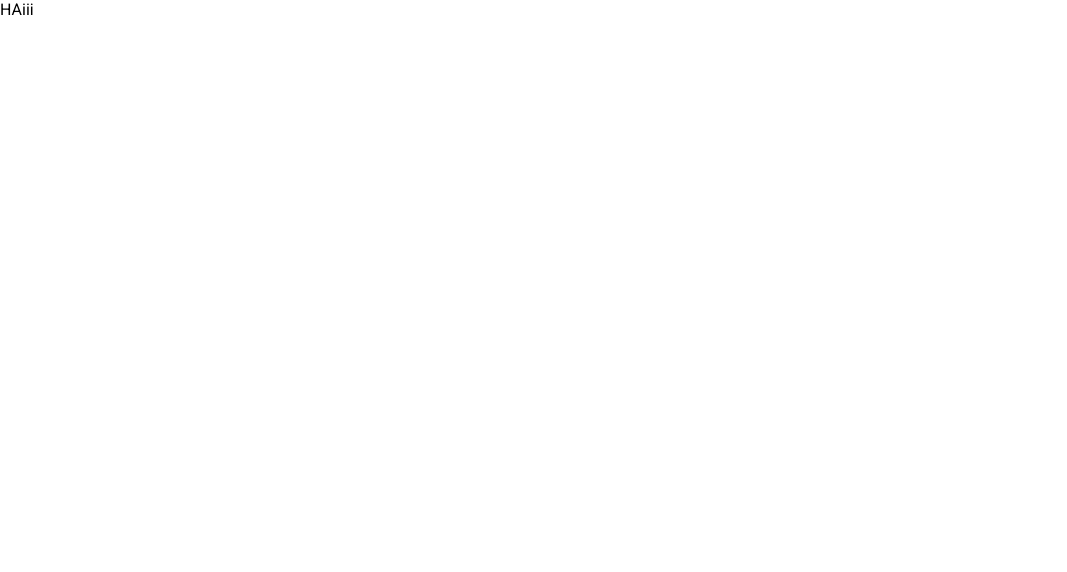
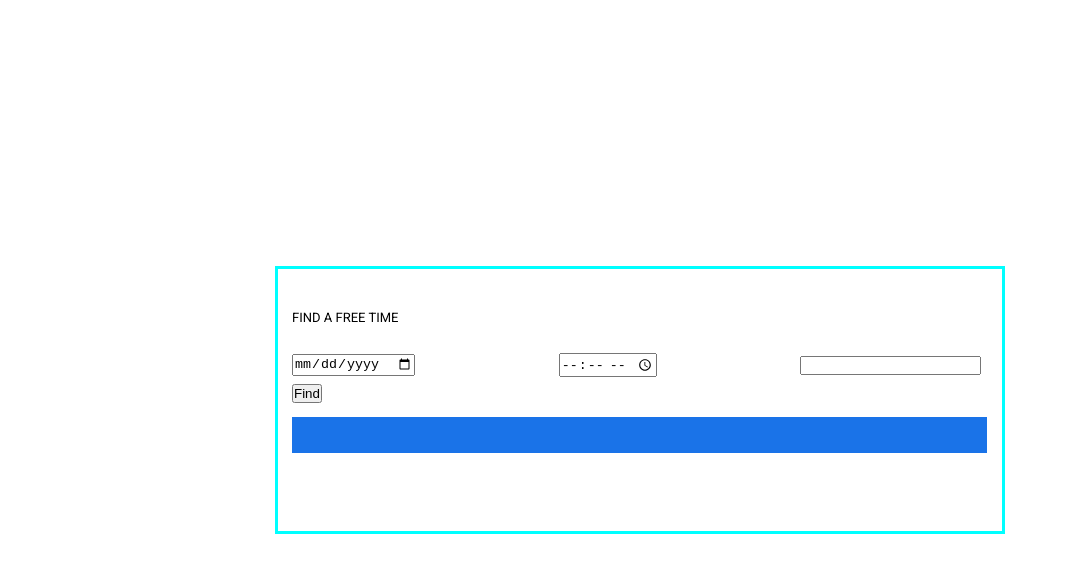
Before and after one commit to ArunRaj2136/Booking-Slot, a React (Create React App) app: page / in a window 1280 px wide. Shown: the top 572 px of the page, without its empty margins (0-1067 px from the left). Built offline with nearby package versions, Linux system fonts and the light colour scheme.

Commit message:
Baisc Layout setup

```diff
--- a/src/App.jsx
+++ b/src/App.jsx
@@ -1,7 +1,20 @@
 import React from "react";
+import "./app.scss";
 
 function App() {
-  return <div>HAiii</div>;
+  return (
+    <div className="container">
+      <p className="title">find a free time</p>
+      <div className="inputs__container">
+        <input type="date"></input>
+        <input type="time"></input>
+        <input type="number"></input>
+      </div>
+      <button>Find</button>
+      <div className="timer__container"></div>
+      <div className="indicators__container"></div>
+    </div>
+  );
 }
 
 export default App;
--- a/src/app.scss
+++ b/src/app.scss
@@ -0,0 +1,28 @@
+@import "./sass/mixins";
+@import "./sass/variables";
+
+.container {
+  width: 730px;
+  height: 268px;
+  background-color: $color-white;
+  padding: 41px 21px 7px 14px;
+  @include text-style;
+  border: 3px solid aqua;
+
+  .title {
+    text-transform: uppercase;
+    margin-bottom: 28px;
+  }
+  .inputs__container {
+    @include flexAlignCenterJustifiedBetween;
+    margin-bottom: 7px;
+  }
+
+  .timer__container {
+    width: 695px;
+    height: 36px;
+    margin: 14px 0;
+    background-color: $color-blue;
+    @include flex;
+  }
+}
--- a/src/index.scss
+++ b/src/index.scss
@@ -1,3 +1,6 @@
+@import "./sass/mixins";
+@import "./sass/variables";
+
 *,
 *::after,
 *::before {
@@ -7,6 +10,6 @@
 }
 body {
   height: 100vh;
-
+  @include flexAlignJustifiedCenter;
   font-family: "Roboto", sans-serif;
 }
--- /dev/null
+++ b/src/sass/_mixins.scss
@@ -0,0 +1,61 @@
+@mixin flex {
+  display: -webkit-box; // old
+  display: -moz-box; // old
+  display: -ms-flexbox; // ie
+  display: -webkit-flex; // new
+  display: flex; // new
+}
+@mixin flexJustifiedBetween {
+  @include flex;
+  justify-content: space-between;
+}
+@mixin flexAlignEnd {
+  @include flex;
+  align-items: flex-end;
+}
+@mixin flexJustifiedCenter {
+  @include flex;
+  justify-content: center;
+}
+@mixin flexAlignCenter {
+  @include flex;
+  align-items: center;
+}
+@mixin flexColumnAlignCenter {
+  @include flex;
+  flex-direction: column;
+  align-items: center;
+}
+@mixin flexAlignJustifiedCenter {
+  @include flex;
+  justify-content: center;
+  align-items: center;
+}
+@mixin flexAlignCenterJustifiedBetween {
+  @include flex;
+  justify-content: space-between;
+  align-items: center;
+}
+@mixin flexAlignCenterJustifiedStart {
+  @include flex;
+  justify-content: flex-start;
+  align-items: center;
+}
+@mixin flexColumnAlignStart {
+  @include flex;
+  align-items: flex-start;
+}
+@mixin flexColumnAlignStart {
+  @include flex;
+  align-items: flex-start;
+  flex-direction: column;
+}
+
+@mixin text-style {
+  font-family: "Roboto";
+  font-style: normal;
+  font-weight: 400;
+  font-size: 13px;
+  line-height: 15px;
+  color: #000000;
+}
--- /dev/null
+++ b/src/sass/_variables.scss
@@ -0,0 +1,13 @@
+$color-white: #ffffff;
+$color-grey: #808080;
+//font colours
+$color-black: #000000;
+
+$color-blue: #1a73e8;
+$color-red: #f70b0b;
+
+$color-input-border: #d4d6db;
+
+//timer states
+$color-timer-busy: #c4c4c4;
+$color-timer-free: #17f455;
```
